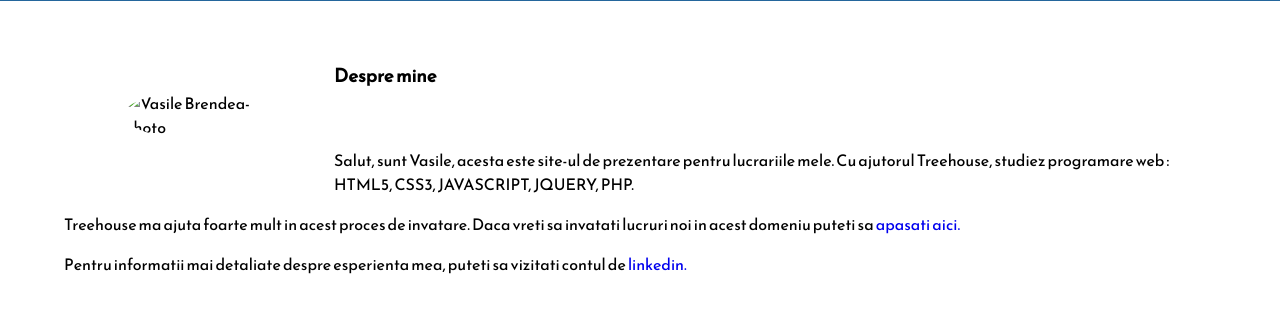
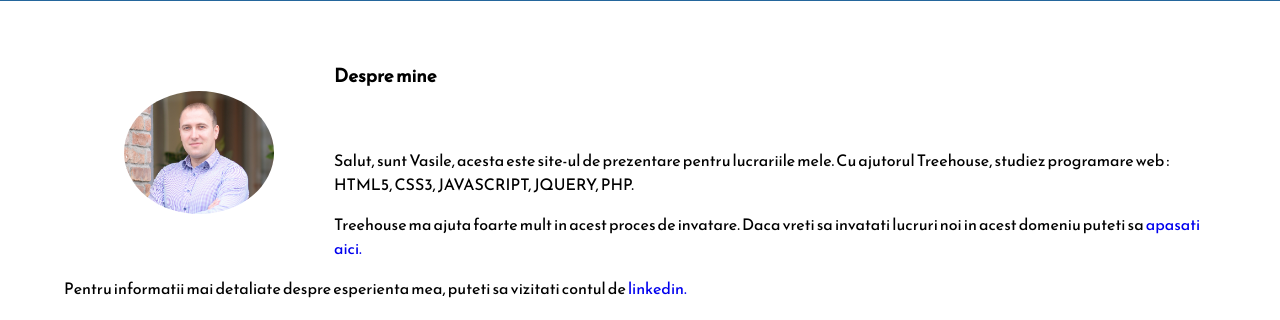
Before and after one commit to vasilebrendea/CV-Prezentare-2019, a plain HTML site: page PROJECT1/pages/Despre.html in a window 1280 px wide. Shown: the part 124-444 px from the top of the page. Drawn offline with Linux system fonts and the light colour scheme; the site is published under a folder, as on GitHub Pages, so addresses that start at the root find nothing; files whose address does not match are found by name.

Commit message:
modificare poza

```diff
--- a/PROJECT1/pages/Despre.html
+++ b/PROJECT1/pages/Despre.html
@@ -25,7 +25,7 @@
     </header>
    <div id="wraper">
       <section>
-          <img id="personalphoto" src="/image/DSC_6562.JPG" alt="Vasile Brendea-photo"></img>
+          <img id="personalphoto" src="../image/DSC_6562.JPG" alt="Vasile Brendea-photo"></img>
           <h3>Despre mine</h3>
           <img src="" alt=""></img>
           <p>Salut, sunt Vasile, acesta este site-ul de prezentare pentru lucrariile mele. Cu ajutorul Treehouse, studiez programare web : HTML5, CSS3, JAVASCRIPT, JQUERY, PHP.</p>
```
